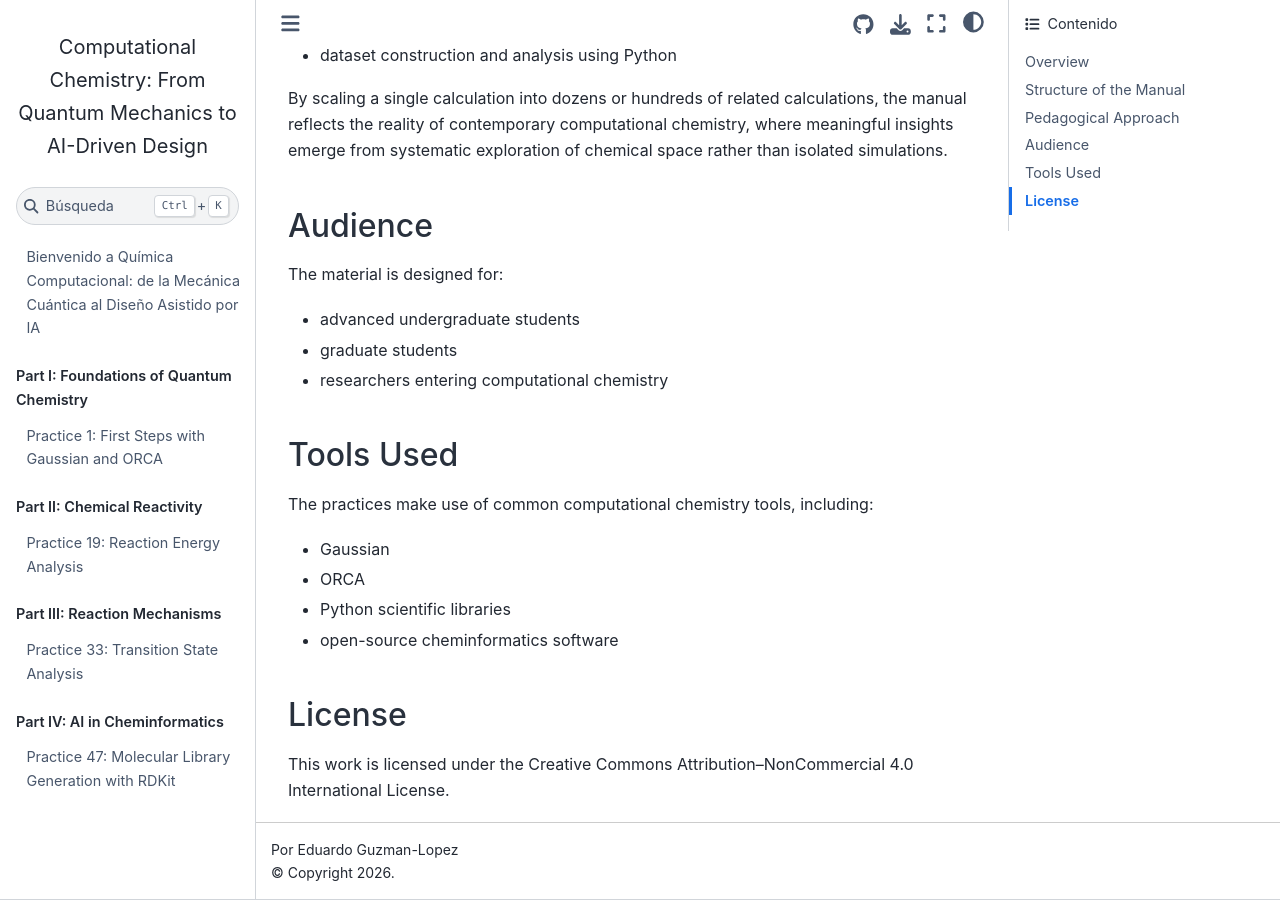
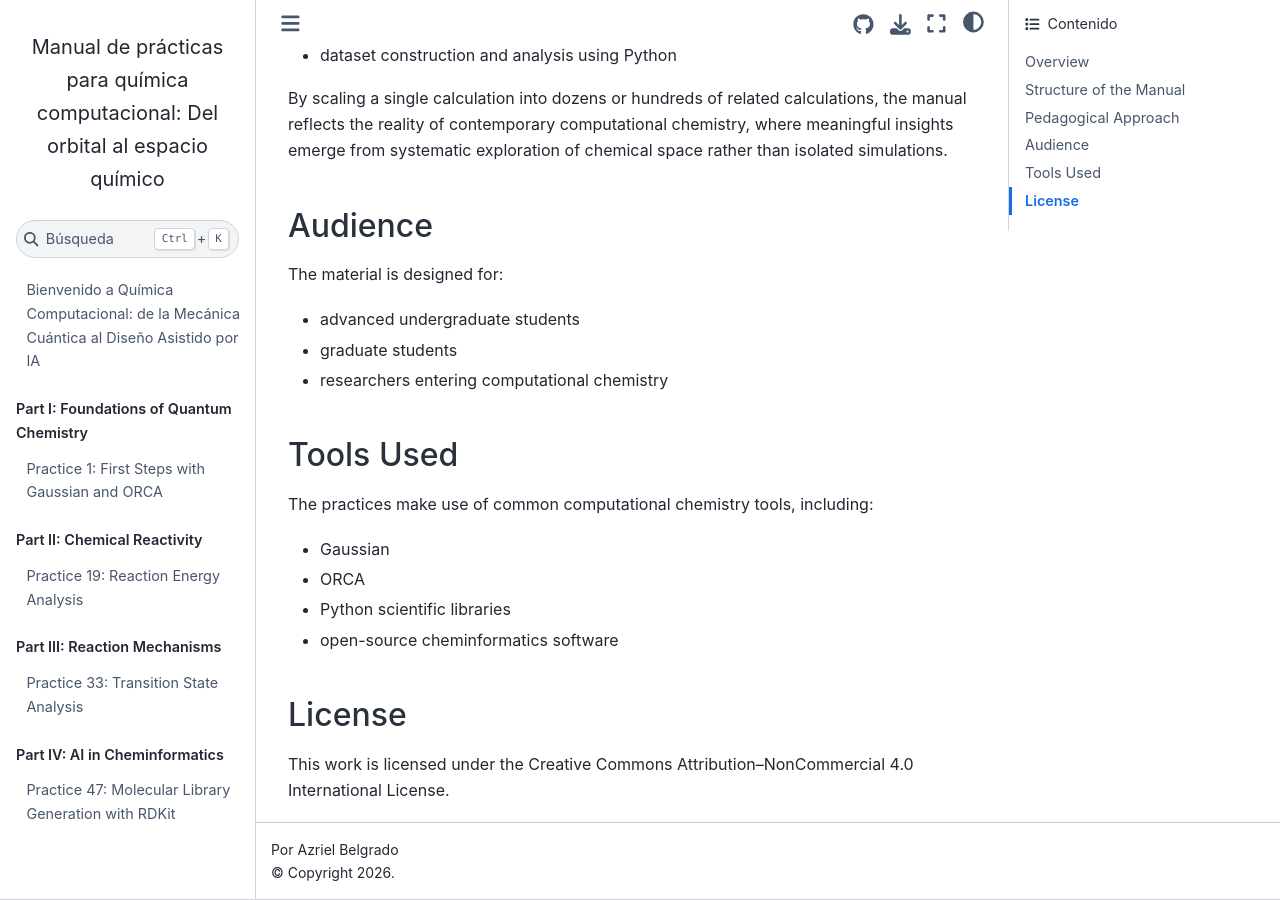
Before and after one commit to Eduardo-Gabriel-Guzman-Lopez/computational-chemistry-book, a Jupyter Book: the page built from README.md, in a window 1280 px wide and 900 px high, scrolled down 1016 px. Built offline with Jupyter Book 1.0.4 settings and Sphinx 7.4.7 and the Sphinx Book theme 1.1.4, drawn with Linux system fonts in a browser that asks for light colours.

Commit message:
Use Spanish title/author from portada.tex

```diff
--- a/_config.yml
+++ b/_config.yml
@@ -1,6 +1,6 @@
 # Book settings
-title: "Computational Chemistry: From Quantum Mechanics to AI-Driven Design"
-author: "Eduardo Guzman-Lopez"
+title: "Manual de prácticas para química computacional: Del orbital al espacio químico"
+author: "Azriel Belgrado"
 copyright: "2026"
 logo: assets/images/logo.png
 
```
